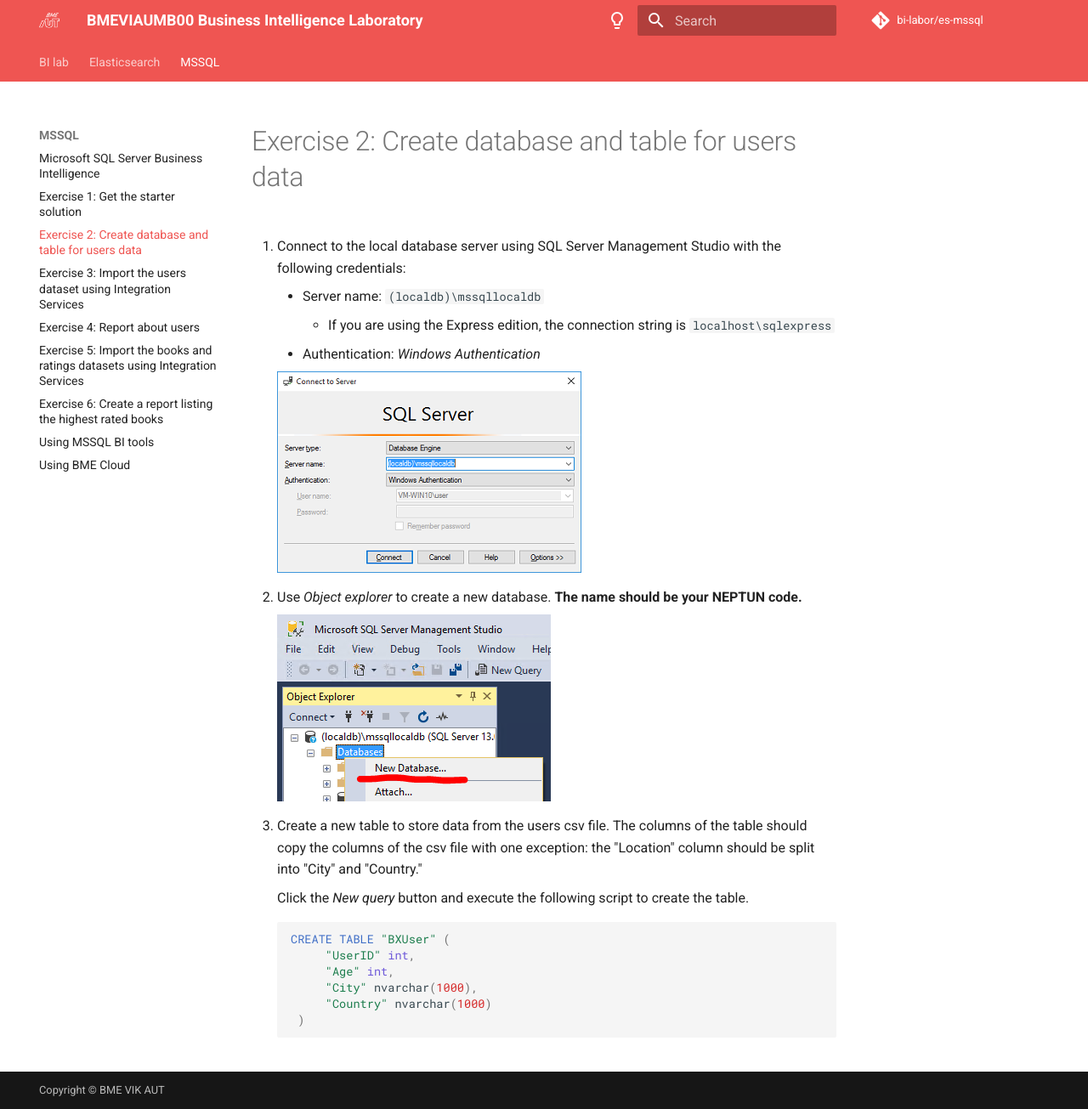
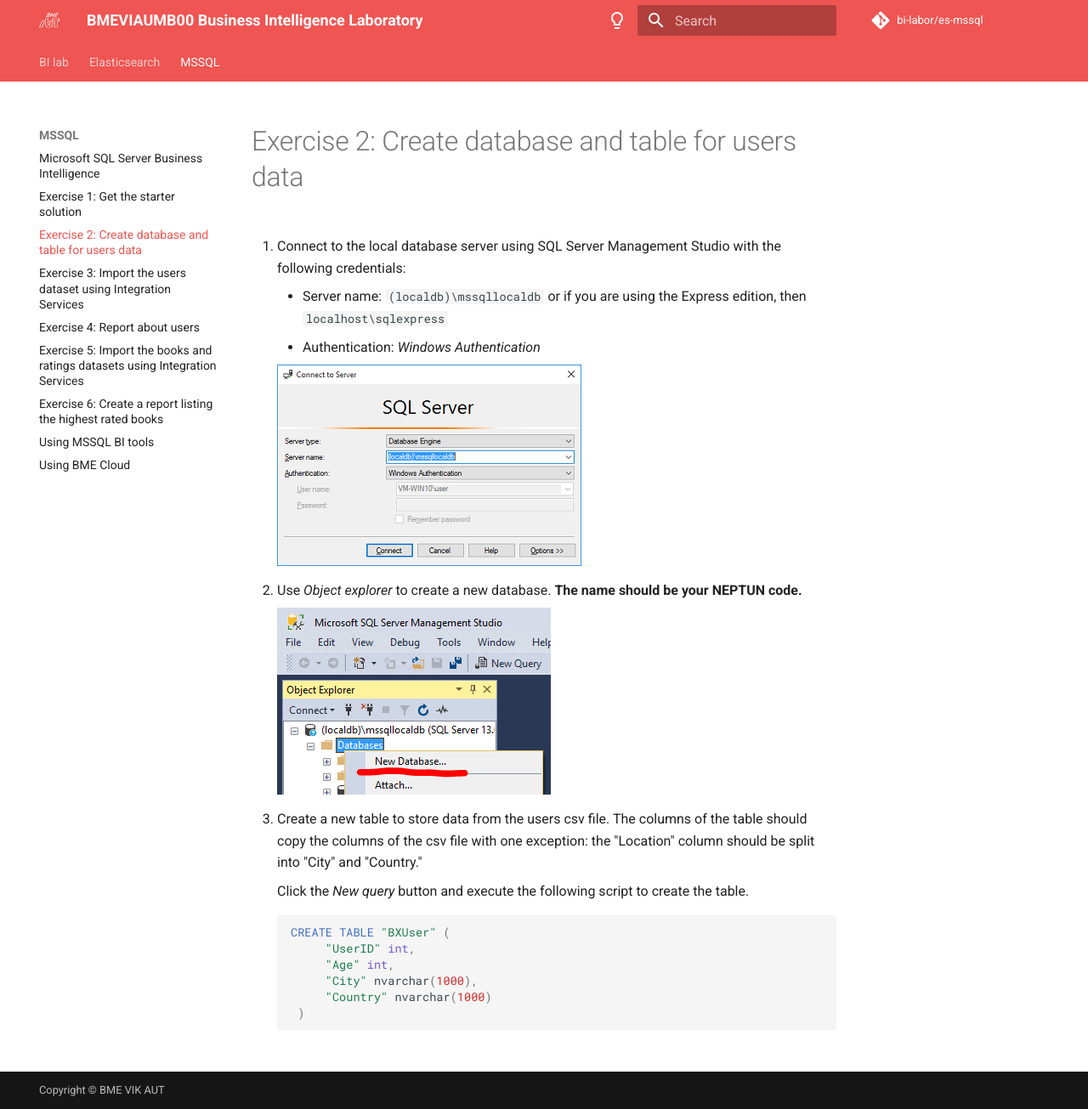
Before and after one commit to bi-labor/es-mssql, an MkDocs documentation site: the page built from docs/mssql/exercise2.md, in a window 1280 px wide and 1305 px high. Shown: the whole window at 85% size. Built offline with MkDocs 1.6.1 and Material for MkDocs 9.7.7, drawn with Linux system fonts in a browser that asks for light colours; comment, search, counter and statistics services are not loaded.

Commit message:
MSSQL: text changes

```diff
--- a/docs/mssql/exercise2.md
+++ b/docs/mssql/exercise2.md
@@ -2,8 +2,7 @@
 
 1. Connect to the local database server using SQL Server Management Studio with the following credentials:
 
-    - Server name: `(localdb)\mssqllocaldb`
-        - If you are using the Express edition, the connection string is `localhost\sqlexpress`
+    - Server name: `(localdb)\mssqllocaldb` or if you are using the Express edition, then `localhost\sqlexpress`
     - Authentication: _Windows Authentication_
 
     ![Connect to SQL Server](images/mssql-connect.png)
--- a/mkdocs.yml
+++ b/mkdocs.yml
@@ -68,7 +68,6 @@
       - index.md
       - GitHub.md
       - GitHub-Actions.md
-      - FAQ.md
       - GitHub-credentials.md
   - "Elasticsearch":
       - elasticsearch/index.md
```
Also changed, not shown: docs/FAQ.md (deleted, +0 -19 lines), docs/mssql/exercise3.md (+1 -1 lines), docs/mssql/exercise4.md (+1 -1 lines), docs/mssql/index.md (+1 -1 lines).
